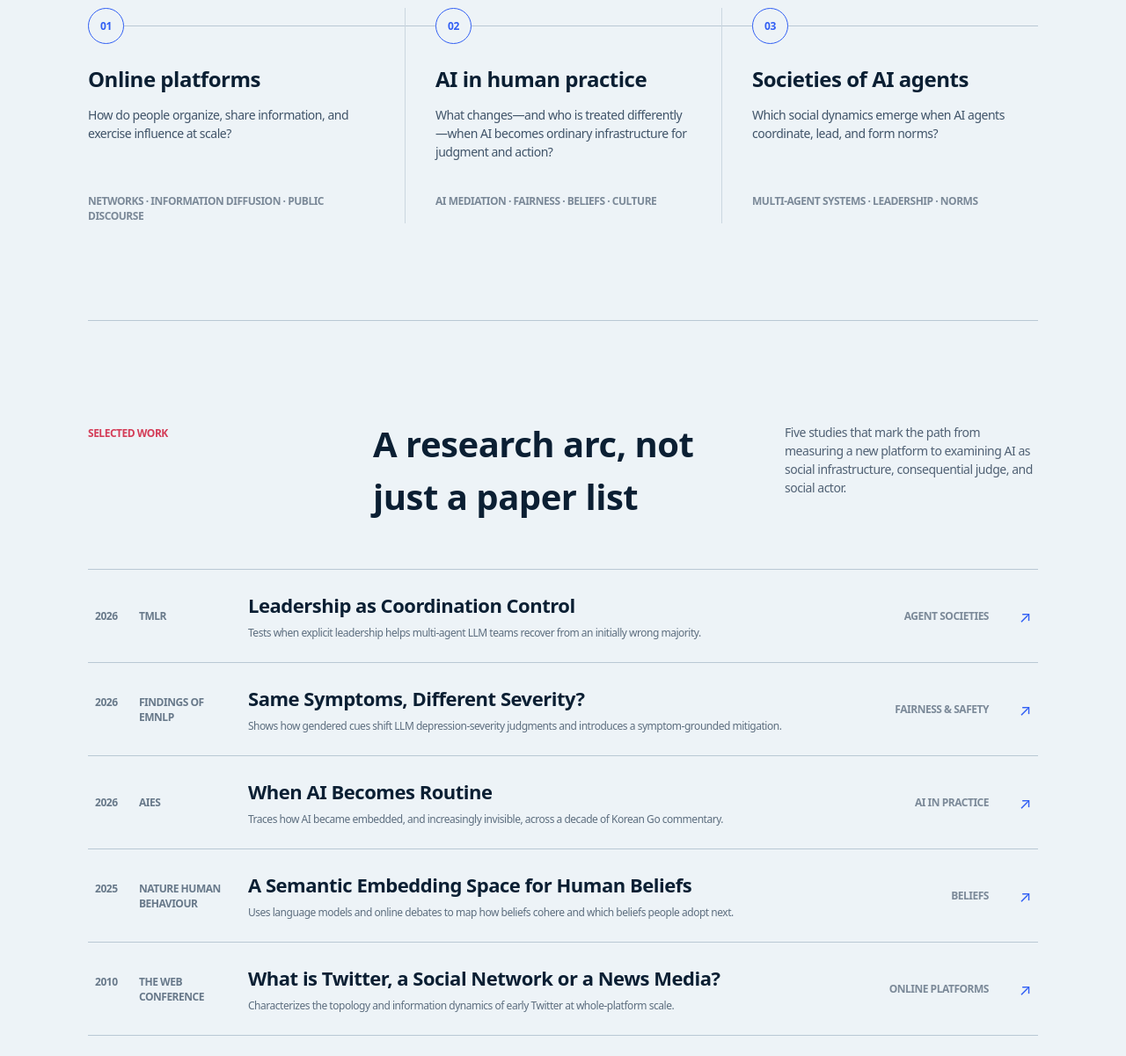
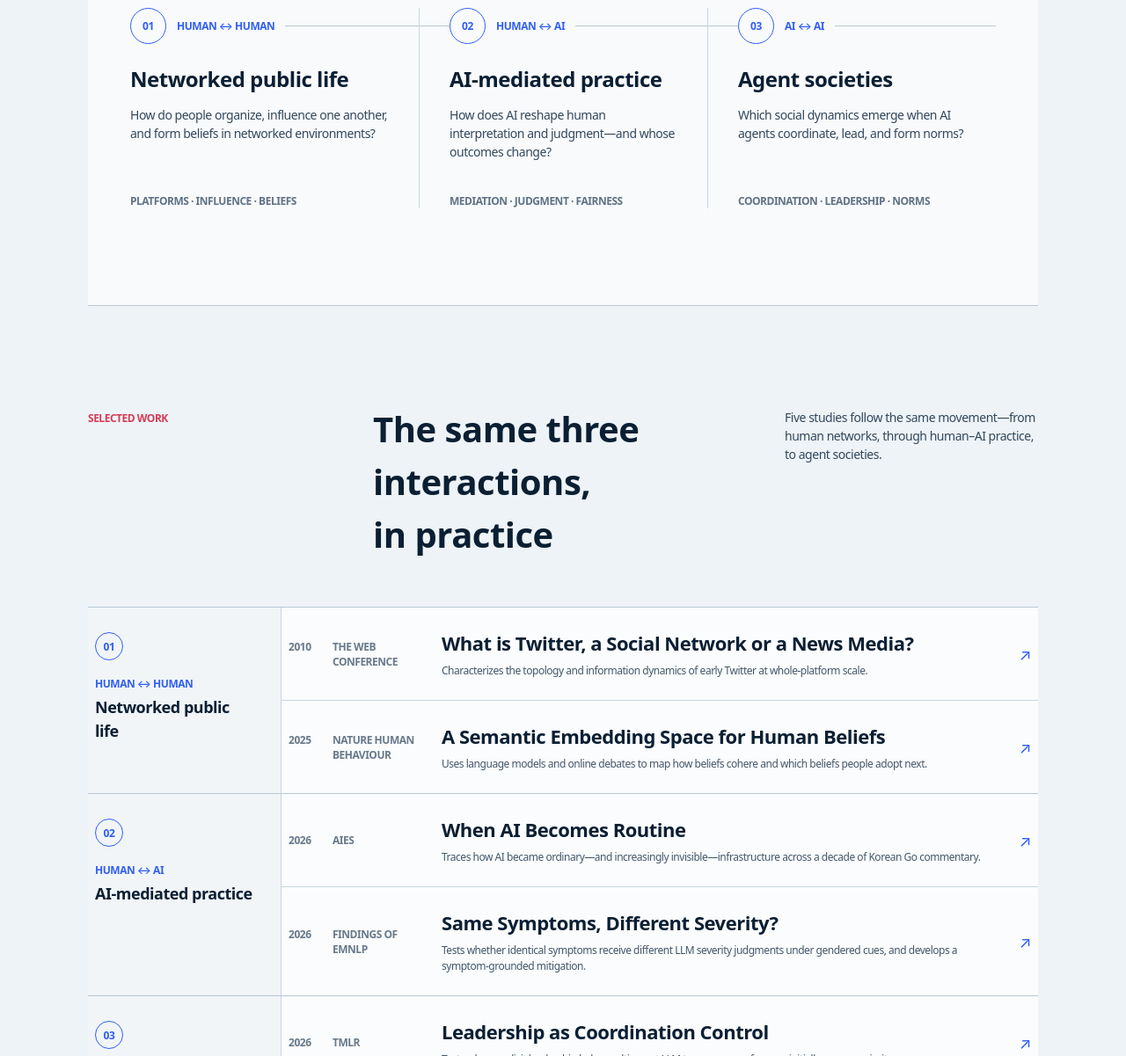
Before and after one commit to haewoon/haewoon.github.io, an Astro site: page / in a window 1280 px wide. Shown: the part 1060-2261 px from the top of the page at 88% size. Built offline with nearby package versions, Linux system fonts and the light colour scheme; Astro itself is replaced by a stand-in of ours; a web font is replaced by a local one.

Commit message:
Clarify homepage research narrative

```diff
--- a/src/pages/index.astro
+++ b/src/pages/index.astro
@@ -4,56 +4,45 @@ import scholar from "../data/scholar.json";
 
 const title = "Haewoon Kwak | Computational Social Scientist";
 const description =
-  "Haewoon Kwak studies online and AI-mediated behavior, including fairness in AI judgment, from digital platforms and human practices to social dynamics among AI agents.";
+  "Haewoon Kwak studies networked public life, AI-mediated judgment, and social dynamics among AI agents.";
 
 const researchLayers = [
   {
     number: "01",
-    title: "Online platforms",
-    question: "How do people organize, share information, and exercise influence at scale?",
-    detail: "Networks · information diffusion · public discourse",
+    relation: "Human ↔ Human",
+    title: "Networked public life",
+    question: "How do people organize, influence one another, and form beliefs in networked environments?",
+    detail: "Platforms · influence · beliefs",
   },
   {
     number: "02",
-    title: "AI in human practice",
-    question: "What changes—and who is treated differently—when AI becomes ordinary infrastructure for judgment and action?",
-    detail: "AI mediation · fairness · beliefs · culture",
+    relation: "Human ↔ AI",
+    title: "AI-mediated practice",
+    question: "How does AI reshape human interpretation and judgment—and whose outcomes change?",
+    detail: "Mediation · judgment · fairness",
   },
   {
     number: "03",
-    title: "Societies of AI agents",
+    relation: "AI ↔ AI",
+    title: "Agent societies",
     question: "Which social dynamics emerge when AI agents coordinate, lead, and form norms?",
-    detail: "Multi-agent systems · leadership · norms",
+    detail: "Coordination · leadership · norms",
   },
 ];
 
-const selectedWork = [
+const selectedWorkGroups = [
   {
-    year: "2026",
-    venue: "TMLR",
-    title: "Leadership as Coordination Control",
+    number: "01",
+    relation: "Human ↔ Human",
+    title: "Networked public life",
+    papers: [
+      {
+        year: "2010",
+        venue: "The Web Conference",
+        title: "What is Twitter, a Social Network or a News Media?",
         description:
-      "Tests when explicit leadership helps multi-agent LLM teams recover from an initially wrong majority.",
-    href: "https://arxiv.org/abs/2606.19111",
-    layer: "Agent societies",
-  },
-  {
-    year: "2026",
-    venue: "Findings of EMNLP",
-    title: "Same Symptoms, Different Severity?",
-    description:
-      "Shows how gendered cues shift LLM depression-severity judgments and introduces a symptom-grounded mitigation.",
-    href: "https://aclanthology.org/2026.findings-emnlp.1031/",
-    layer: "Fairness & safety",
-  },
-  {
-    year: "2026",
-    venue: "AIES",
-    title: "When AI Becomes Routine",
-    description:
-      "Traces how AI became embedded, and increasingly invisible, across a decade of Korean Go commentary.",
-    href: "https://arxiv.org/abs/2607.28332",
-    layer: "AI in practice",
+          "Characterizes the topology and information dynamics of early Twitter at whole-platform scale.",
+        href: "https://doi.org/10.1145/1772690.1772751",
       },
       {
         year: "2025",
@@ -62,16 +51,46 @@ const selectedWork = [
         description:
           "Uses language models and online debates to map how beliefs cohere and which beliefs people adopt next.",
         href: "https://www.nature.com/articles/s41562-025-02228-z",
-    layer: "Beliefs",
+      },
+    ],
   },
   {
-    year: "2010",
-    venue: "The Web Conference",
-    title: "What is Twitter, a Social Network or a News Media?",
+    number: "02",
+    relation: "Human ↔ AI",
+    title: "AI-mediated practice",
+    papers: [
+      {
+        year: "2026",
+        venue: "AIES",
+        title: "When AI Becomes Routine",
         description:
-      "Characterizes the topology and information dynamics of early Twitter at whole-platform scale.",
-    href: "https://doi.org/10.1145/1772690.1772751",
-    layer: "Online platforms",
+          "Traces how AI became ordinary—and increasingly invisible—infrastructure across a decade of Korean Go commentary.",
+        href: "https://arxiv.org/abs/2607.28332",
+      },
+      {
+        year: "2026",
+        venue: "Findings of EMNLP",
+        title: "Same Symptoms, Different Severity?",
+        description:
+          "Tests whether identical symptoms receive different LLM severity judgments under gendered cues, and develops a symptom-grounded mitigation.",
+        href: "https://aclanthology.org/2026.findings-emnlp.1031/",
+      },
+    ],
+  },
+  {
+    number: "03",
+    relation: "AI ↔ AI",
+    title: "Agent societies",
+    papers: [
+      {
+        year: "2026",
+        venue: "TMLR",
+        title: "Leadership as Coordination Control",
+        description:
+          "Tests when explicit leadership helps multi-agent LLM teams recover from an initially wrong majority.",
+        href: "https://arxiv.org/abs/2606.19111",
+      },
+    ],
   },
 ];
 ---
@@ -82,8 +101,8 @@ const selectedWork = [
       <p class="eyebrow">Computational social scientist</p>
       <h1>I study how people and AI shape one another across networked public life.</h1>
       <p class="dek">
-        My work follows social systems from online platforms, through everyday
-        AI-mediated practice, to emerging societies of AI agents.
+        My work follows social systems from networked public life, through
+        AI-mediated practice, to emerging agent societies.
       </p>
       <div class="hero-actions" aria-label="Primary links">
         <a class="primary-action" href="#research-map">Explore the research</a>
@@ -124,7 +143,7 @@ const selectedWork = [
   <section class="research-map" id="research-map" aria-labelledby="research-heading">
     <div class="section-intro">
       <p class="eyebrow">Research map</p>
-      <h2 id="research-heading">One question, across three connected layers</h2>
+      <h2 id="research-heading">One question, across three forms of social interaction</h2>
       <p>
         How can we understand social behavior well enough to build more
         trustworthy online public spaces?
@@ -134,7 +153,10 @@ const selectedWork = [
     <ol class="layers">
       {researchLayers.map((layer) => (
         <li>
-          <div class="layer-number" aria-hidden="true">{layer.number}</div>
+          <div class="layer-marker">
+            <span class="layer-number" aria-hidden="true">{layer.number}</span>
+            <span class="layer-relation">{layer.relation}</span>
+          </div>
           <h3>{layer.title}</h3>
           <p class="layer-question">{layer.question}</p>
           <p class="layer-detail">{layer.detail}</p>
@@ -146,15 +168,25 @@ const selectedWork = [
   <section class="selected" aria-labelledby="selected-heading">
     <div class="section-intro selected-intro">
       <p class="eyebrow">Selected work</p>
-      <h2 id="selected-heading">A research arc, not just a paper list</h2>
+      <h2 id="selected-heading">The same three interactions, in practice</h2>
       <p>
-        Five studies that mark the path from measuring a new platform to
-        examining AI as social infrastructure, consequential judge, and social actor.
+        Five studies follow the same movement—from human networks, through
+        human–AI practice, to agent societies.
       </p>
     </div>
 
+    <div class="work-groups">
+      {selectedWorkGroups.map((group) => (
+        <section class="work-group" aria-labelledby={`work-group-${group.number}`}>
+          <header class="work-group-header">
+            <span class="work-group-number" aria-hidden="true">{group.number}</span>
+            <div class="work-group-heading">
+              <p>{group.relation}</p>
+              <h3 id={`work-group-${group.number}`}>{group.title}</h3>
+            </div>
+          </header>
           <ol class="paper-list">
-      {selectedWork.map((paper) => (
+            {group.papers.map((paper) => (
               <li>
                 <a href={paper.href}>
                   <span class="paper-meta">
@@ -165,12 +197,14 @@ const selectedWork = [
                     <span class="paper-title">{paper.title}</span>
                     <span class="paper-description">{paper.description}</span>
                   </span>
-            <span class="paper-layer">{paper.layer}</span>
                   <span class="paper-arrow" aria-hidden="true">↗</span>
                 </a>
               </li>
             ))}
           </ol>
+        </section>
+      ))}
+    </div>
   </section>
 
   <section class="about" aria-labelledby="about-heading">
@@ -244,7 +278,7 @@ const selectedWork = [
   .dek {
     max-width: 700px;
     margin: 30px 0 0;
-    color: #506174;
+    color: #33485c;
     font-family: inherit;
     font-size: 22px;
     line-height: 1.5;
@@ -302,7 +336,7 @@ const selectedWork = [
   }
   .affiliation, .lab-line {
     margin: 20px 0 0;
-    color: #506174;
+    color: #405469;
     font-size: 12px;
     line-height: 1.5;
   }
@@ -342,7 +376,10 @@ const selectedWork = [
   }
   .metrics-date { margin: 12px 0 0; color: #7b8998; font-size: 12px; line-height: normal; }
   .research-map, .selected, .about { border-top: 1px solid #b9c8d4; }
-  .research-map { padding: clamp(64px, 9vw, 110px) 0; }
+  .research-map {
+    padding: clamp(64px, 9vw, 110px) clamp(24px, 4vw, 48px);
+    background: #f8fafc;
+  }
   .section-intro {
     display: grid;
     grid-template-columns: minmax(180px, 0.8fr) minmax(300px, 1.2fr) minmax(250px, 0.8fr);
@@ -361,7 +398,7 @@ const selectedWork = [
   }
   .section-intro > p:last-child {
     margin: 6px 0 0;
-    color: #506174;
+    color: #33485c;
     font-size: 14px;
     line-height: 1.5;
   }
@@ -385,20 +422,35 @@ const selectedWork = [
   }
   .layers li { position: relative; padding: 0 34px 0 0; }
   .layers li + li { padding-left: 34px; border-left: 1px solid #cbd7e0; }
-  .layer-number {
+  .layer-marker {
     position: relative;
     z-index: 1;
+    display: flex;
+    gap: 12px;
+    align-items: center;
+    width: max-content;
+    padding-right: 12px;
+    background: #f8fafc;
+  }
+  .layer-number {
     display: grid;
     width: 41px;
     height: 41px;
     place-items: center;
-    background: #edf3f7;
+    background: #f8fafc;
     border: 1px solid #315ff4;
     border-radius: 50%;
     color: #315ff4;
     font-size: 12px;
     font-weight: 600;
     line-height: normal;
+  }
+  .layer-relation {
+    color: #315ff4;
+    font-size: 12px;
+    font-weight: 600;
+    line-height: normal;
+    text-transform: uppercase;
   }
   .layers h3 {
     margin: 22px 0 12px;
@@ -411,13 +463,13 @@ const selectedWork = [
   .layer-question {
     min-height: 78px;
     margin: 0;
-    color: #405469;
+    color: #33485c;
     font-size: 14px;
     line-height: 1.5;
   }
   .layer-detail {
     margin: 22px 0 0;
-    color: #7b8998;
+    color: #5f7285;
     font-size: 12px;
     font-weight: 600;
     letter-spacing: inherit;
@@ -426,16 +478,56 @@ const selectedWork = [
   }
   .selected { padding: clamp(64px, 9vw, 110px) 0; }
   .selected-intro { margin-bottom: 52px; }
+  .work-groups { border-top: 1px solid #b9c8d4; }
+  .work-group {
+    display: grid;
+    grid-template-columns: 220px minmax(0, 1fr);
+    border-bottom: 1px solid #b9c8d4;
+  }
+  .work-group-header {
+    padding: 28px 28px 28px 8px;
+    border-right: 1px solid #cbd7e0;
+    background: #f1f5f8;
+  }
+  .work-group-number {
+    display: grid;
+    width: 32px;
+    height: 32px;
+    place-items: center;
+    border: 1px solid #315ff4;
+    border-radius: 50%;
+    color: #315ff4;
+    font-size: 12px;
+    font-weight: 600;
+    line-height: normal;
+  }
+  .work-group-heading { margin-top: 18px; }
+  .work-group-heading p {
+    margin: 0 0 5px;
+    color: #315ff4;
+    font-size: 12px;
+    font-weight: 600;
+    line-height: normal;
+    text-transform: uppercase;
+  }
+  .work-group-header h3 {
+    margin: 0;
+    font-family: inherit;
+    font-size: 18px;
+    font-weight: 650;
+    letter-spacing: inherit;
+    line-height: 1.5;
+  }
   .paper-list {
     margin: 0;
     padding: 0;
-    border-bottom: 1px solid #b9c8d4;
+    background: rgba(255, 255, 255, 0.74);
     list-style: none;
   }
-  .paper-list li { border-top: 1px solid #b9c8d4; }
+  .paper-list li + li { border-top: 1px solid #cbd7e0; }
   .paper-list a {
     display: grid;
-    grid-template-columns: 150px minmax(0, 1fr) 120px 24px;
+    grid-template-columns: 150px minmax(0, 1fr) 24px;
     gap: 24px;
     align-items: center;
     padding: 24px 8px;
@@ -446,7 +538,7 @@ const selectedWork = [
   .paper-list a:hover {
     padding-right: 16px;
     padding-left: 16px;
-    background: rgba(255, 255, 255, 0.76);
+    background: #ffffff;
   }
   .paper-meta {
     display: grid;
@@ -472,18 +564,9 @@ const selectedWork = [
     display: block;
     max-width: 650px;
     margin-top: 6px;
-    color: #5d6e7f;
+    color: #44576a;
     font-size: 12px;
     line-height: 1.5;
-  }
-  .paper-layer {
-    color: #7b8998;
-    font-size: 12px;
-    font-weight: 600;
-    letter-spacing: inherit;
-    line-height: normal;
-    text-align: right;
-    text-transform: uppercase;
   }
   .paper-arrow { color: #315ff4; font-size: 18px; line-height: normal; text-align: right; }
   .about {
@@ -495,7 +578,7 @@ const selectedWork = [
   .about .eyebrow { margin-bottom: 22px; }
   .about-copy > p {
     margin: 0 0 22px;
-    color: #405469;
+    color: #33485c;
     font-family: inherit;
     font-size: 18px;
     line-height: 1.5;
@@ -522,8 +605,8 @@ const selectedWork = [
     .identity { max-width: 420px; }
     .section-intro { grid-template-columns: 150px 1fr; }
     .section-intro > p:last-child { grid-column: 2; }
-    .paper-list a { grid-template-columns: 120px minmax(0, 1fr) 24px; }
-    .paper-layer { display: none; }
+    .work-group { grid-template-columns: 180px minmax(0, 1fr); }
+    .paper-list a { grid-template-columns: 110px minmax(0, 1fr) 24px; gap: 18px; }
   }
   @media (max-width: 640px) {
     :global(body) { padding: 28px 20px; background: #edf3f7; }
@@ -545,9 +628,19 @@ const selectedWork = [
     }
     .layers li, .layers li + li { padding: 0 0 36px 68px; border-left: 0; }
     .layers li:last-child { padding-bottom: 0; }
-    .layer-number { position: absolute; left: 0; }
-    .layers h3 { margin-top: 0; }
+    .layer-marker { margin-left: -68px; }
+    .layers h3 { margin-top: 14px; }
     .layer-question { min-height: auto; }
+    .work-group { grid-template-columns: 1fr; }
+    .work-group-header {
+      display: flex;
+      gap: 14px;
+      align-items: center;
+      padding: 22px 4px 16px;
+      border-right: 0;
+      border-bottom: 1px solid #cbd7e0;
+    }
+    .work-group-heading { margin-top: 0; }
     .paper-list a {
       grid-template-columns: 1fr 24px;
       gap: 10px 16px;
```
Lines whose indentation alone changed are shown as unchanged.
